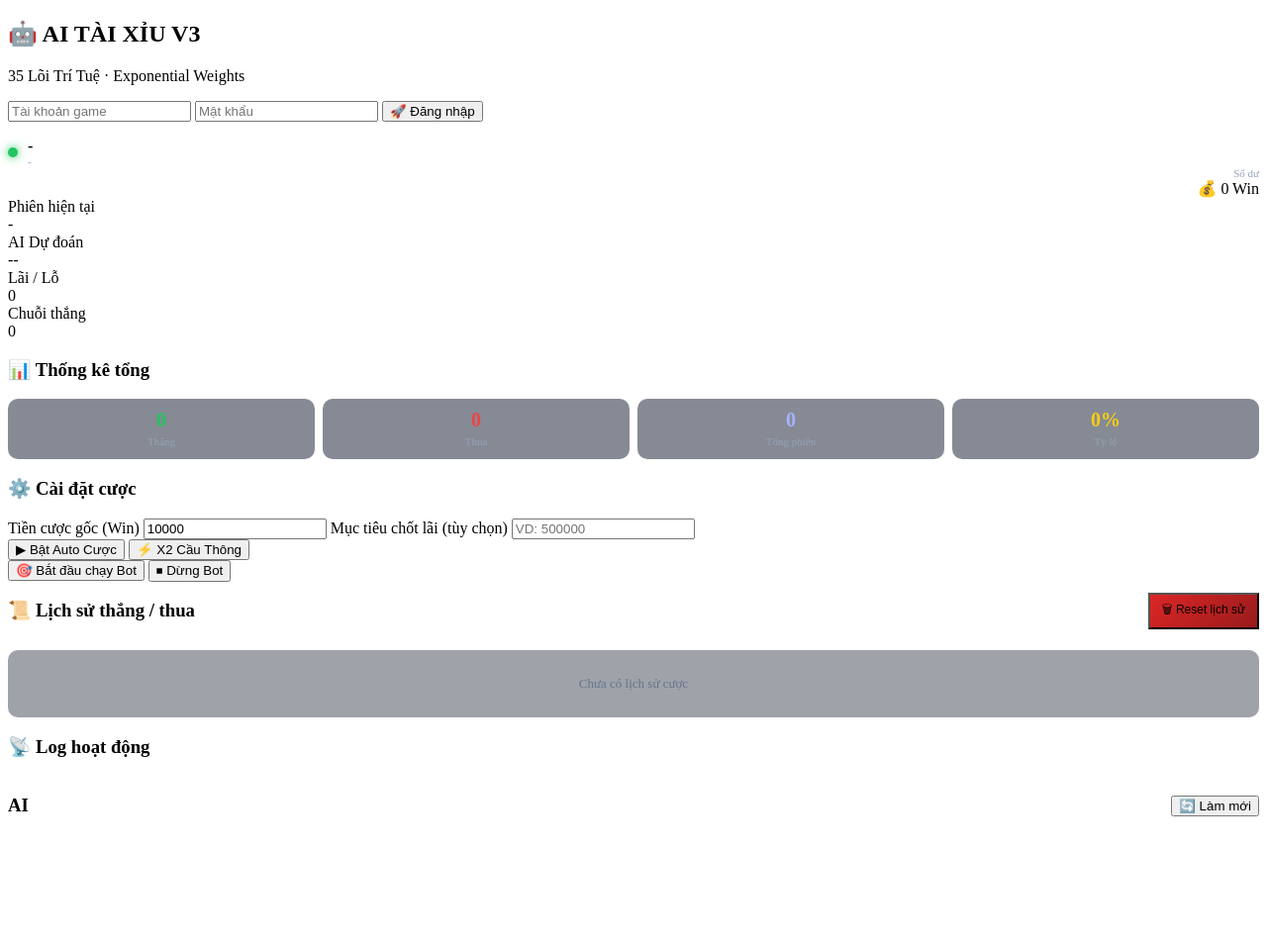
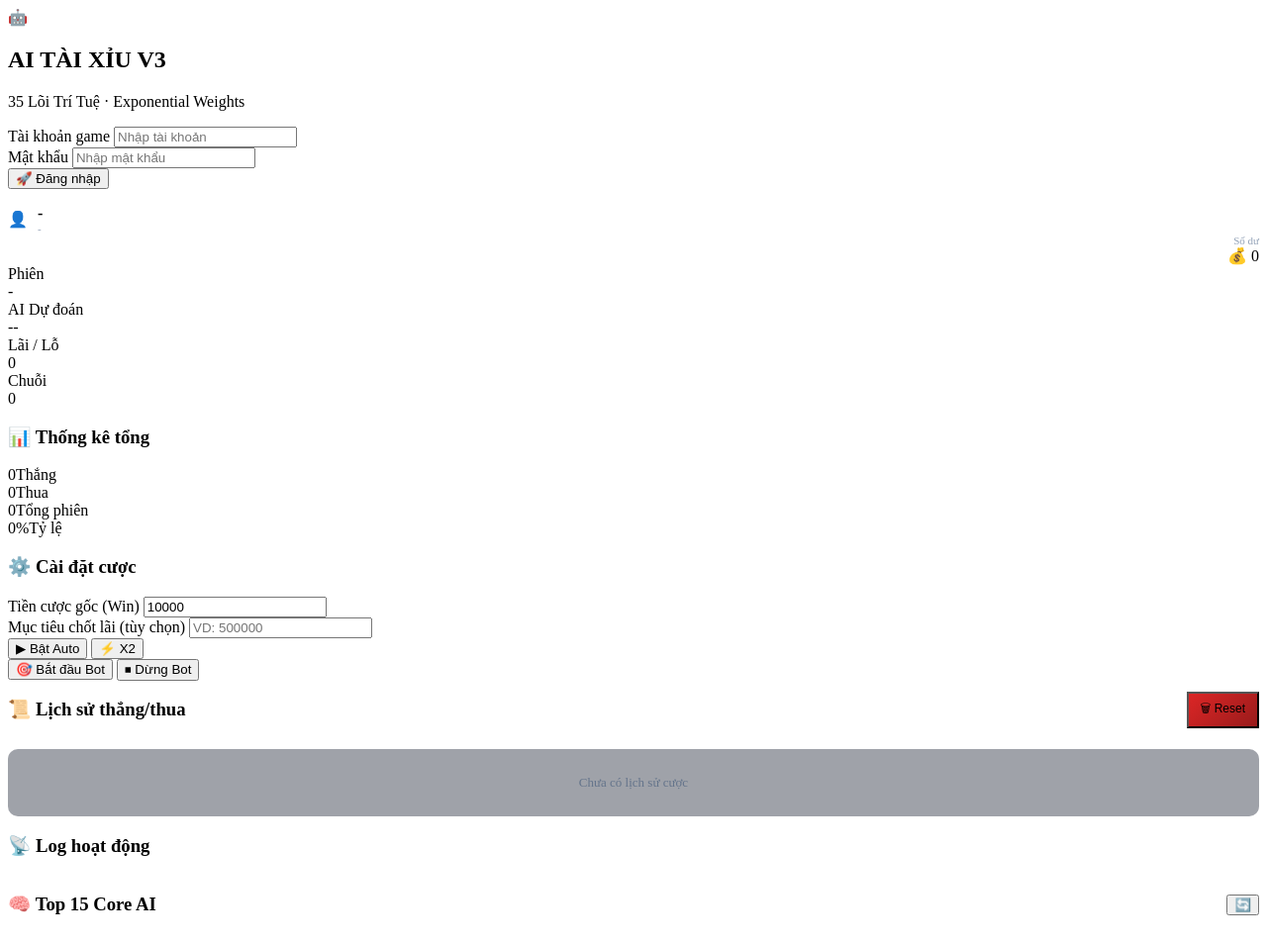
Before and after one commit to mindepzaivip12-bit/autocuoclc, a Flask app: page / in a window 1280 px wide. Shown: the whole page at 99% size. Before the commit the page ends 825 px from the top, so only its background shows below. Run offline with Flask 3, Linux system fonts and the light colour scheme; some libraries are stand-ins or nearby versions.

Commit message:
Update index.html

```diff
--- a/templates/index.html
+++ b/templates/index.html
@@ -2,92 +2,107 @@
 <html lang="vi">
 <head>
 <meta charset="UTF-8">
-<meta name="viewport" content="width=device-width, initial-scale=1.0">
-<title>AI Tài Xỉu Ultra V3</title>
+<meta name="viewport" content="width=device-width, initial-scale=1.0, maximum-scale=1.0">
+<meta name="theme-color" content="#0f172a">
+<title>AI Tài Xỉu V3</title>
 <link rel="stylesheet" href="{{ url_for('static', filename='style.css') }}">
 <script src="https://cdn.socket.io/4.7.5/socket.io.min.js"></script>
 </head>
 <body>
 <div class="app">
 
-  <!-- ====== ĐĂNG NHẬP ====== -->
-  <section id="login-panel" class="card">
-    <h1>🤖 AI TÀI XỈU <span>V3</span></h1>
+  <!-- ===== ĐĂNG NHẬP ===== -->
+  <section id="login-panel" class="card login-card">
+    <div class="logo">🤖</div>
+    <h1>AI TÀI XỈU <span>V3</span></h1>
     <p class="sub">35 Lõi Trí Tuệ · Exponential Weights</p>
-    <input id="username" placeholder="Tài khoản game" autocomplete="username">
-    <input id="password" type="password" placeholder="Mật khẩu" autocomplete="current-password">
-    <button id="btn-login">🚀 Đăng nhập</button>
+
+    <div class="input-group">
+      <label>Tài khoản game</label>
+      <input id="username" placeholder="Nhập tài khoản" autocomplete="username">
+    </div>
+    <div class="input-group">
+      <label>Mật khẩu</label>
+      <input id="password" type="password" placeholder="Nhập mật khẩu" autocomplete="current-password">
+    </div>
+
+    <button id="btn-login" class="primary">🚀 Đăng nhập</button>
     <p id="login-msg" class="msg"></p>
   </section>
 
-  <!-- ====== DASHBOARD ====== -->
+  <!-- ===== DASHBOARD ===== -->
   <section id="dashboard" class="hidden">
+    <!-- Header user -->
     <header class="topbar">
       <div class="user">
-        <span class="dot"></span>
-        <div>
+        <div class="avatar">👤</div>
+        <div class="user-info">
           <b id="nickname">-</b>
           <div class="uname" id="uname-sub">-</div>
         </div>
       </div>
       <div class="bal-wrap">
         <div class="bal-label">Số dư</div>
-        <div class="bal">💰 <span id="balance">0</span> Win</div>
+        <div class="bal">💰 <span id="balance">0</span></div>
       </div>
     </header>
 
-    <!-- Thống kê nhanh -->
-    <div class="grid">
-      <div class="card stat">
-        <div class="label">Phiên hiện tại</div>
-        <div class="val" id="session">-</div>
+    <!-- Trạng thái phiên -->
+    <div class="status-bar">
+      <div class="st-item">
+        <div class="st-label">Phiên</div>
+        <div class="st-val" id="session">-</div>
       </div>
-      <div class="card stat">
-        <div class="label">AI Dự đoán</div>
-        <div class="val" id="prediction">--</div>
+      <div class="st-item">
+        <div class="st-label">AI Dự đoán</div>
+        <div class="st-val" id="prediction">--</div>
       </div>
-      <div class="card stat">
-        <div class="label">Lãi / Lỗ</div>
-        <div class="val" id="pl">0</div>
+      <div class="st-item">
+        <div class="st-label">Lãi / Lỗ</div>
+        <div class="st-val" id="pl">0</div>
       </div>
-      <div class="card stat">
-        <div class="label">Chuỗi thắng</div>
-        <div class="val" id="streak">0</div>
+      <div class="st-item">
+        <div class="st-label">Chuỗi</div>
+        <div class="st-val" id="streak">0</div>
       </div>
     </div>
 
     <!-- Thống kê tổng -->
-    <div class="card stats-total">
+    <div class="card">
       <h3>📊 Thống kê tổng</h3>
-      <div class="stats-row">
-        <div><span class="s-win" id="total-win">0</span><label>Thắng</label></div>
-        <div><span class="s-lose" id="total-lose">0</span><label>Thua</label></div>
-        <div><span class="s-total" id="total-sessions">0</span><label>Tổng phiên</label></div>
-        <div><span class="s-rate" id="win-rate">0%</span><label>Tỷ lệ</label></div>
+      <div class="stats-grid">
+        <div class="stat-cell win"><span id="total-win">0</span><label>Thắng</label></div>
+        <div class="stat-cell lose"><span id="total-lose">0</span><label>Thua</label></div>
+        <div class="stat-cell total"><span id="total-sessions">0</span><label>Tổng phiên</label></div>
+        <div class="stat-cell rate"><span id="win-rate">0%</span><label>Tỷ lệ</label></div>
       </div>
     </div>
 
     <!-- Cài đặt cược -->
     <div class="card">
       <h3>⚙️ Cài đặt cược</h3>
-      <label>Tiền cược gốc (Win)</label>
-      <input id="base-bet" type="number" value="10000" step="1000" min="1000">
-      <label>Mục tiêu chốt lãi (tùy chọn)</label>
-      <input id="target" type="number" placeholder="VD: 500000">
+      <div class="input-group">
+        <label>Tiền cược gốc (Win)</label>
+        <input id="base-bet" type="number" value="10000" step="1000" min="1000">
+      </div>
+      <div class="input-group">
+        <label>Mục tiêu chốt lãi (tùy chọn)</label>
+        <input id="target" type="number" placeholder="VD: 500000">
+      </div>
 
-      <div class="row">
-        <button id="btn-autobet" class="toggle">▶ Bật Auto Cược</button>
-        <button id="btn-x2" class="toggle">⚡ X2 Cầu Thông</button>
+      <div class="btn-row">
+        <button id="btn-autobet" class="toggle">▶ Bật Auto</button>
+        <button id="btn-x2" class="toggle">⚡ X2</button>
       </div>
-      <button id="btn-start" class="primary">🎯 Bắt đầu chạy Bot</button>
+      <button id="btn-start" class="primary">🎯 Bắt đầu Bot</button>
       <button id="btn-stop" class="danger">⏹ Dừng Bot</button>
     </div>
 
     <!-- Lịch sử -->
     <div class="card">
       <div class="head-row">
-        <h3>📜 Lịch sử thắng / thua</h3>
-        <button id="btn-reset" class="small danger">🗑 Reset lịch sử</button>
+        <h3>📜 Lịch sử thắng/thua</h3>
+        <button id="btn-reset" class="small danger">🗑 Reset</button>
       </div>
       <div id="history-list" class="history-list">
         <div class="empty">Chưa có lịch sử cược</div>
@@ -103,8 +118,8 @@
     <!-- Top AI -->
     <div class="card">
       <div class="head-row">
-        <h3>AI</h3>
-        <button id="btn-weights" class="small">🔄 Làm mới</button>
+        <h3>🧠 Top 15 Core AI</h3>
+        <button id="btn-weights" class="small">🔄</button>
       </div>
       <div id="weights" class="weights"></div>
     </div>
```
